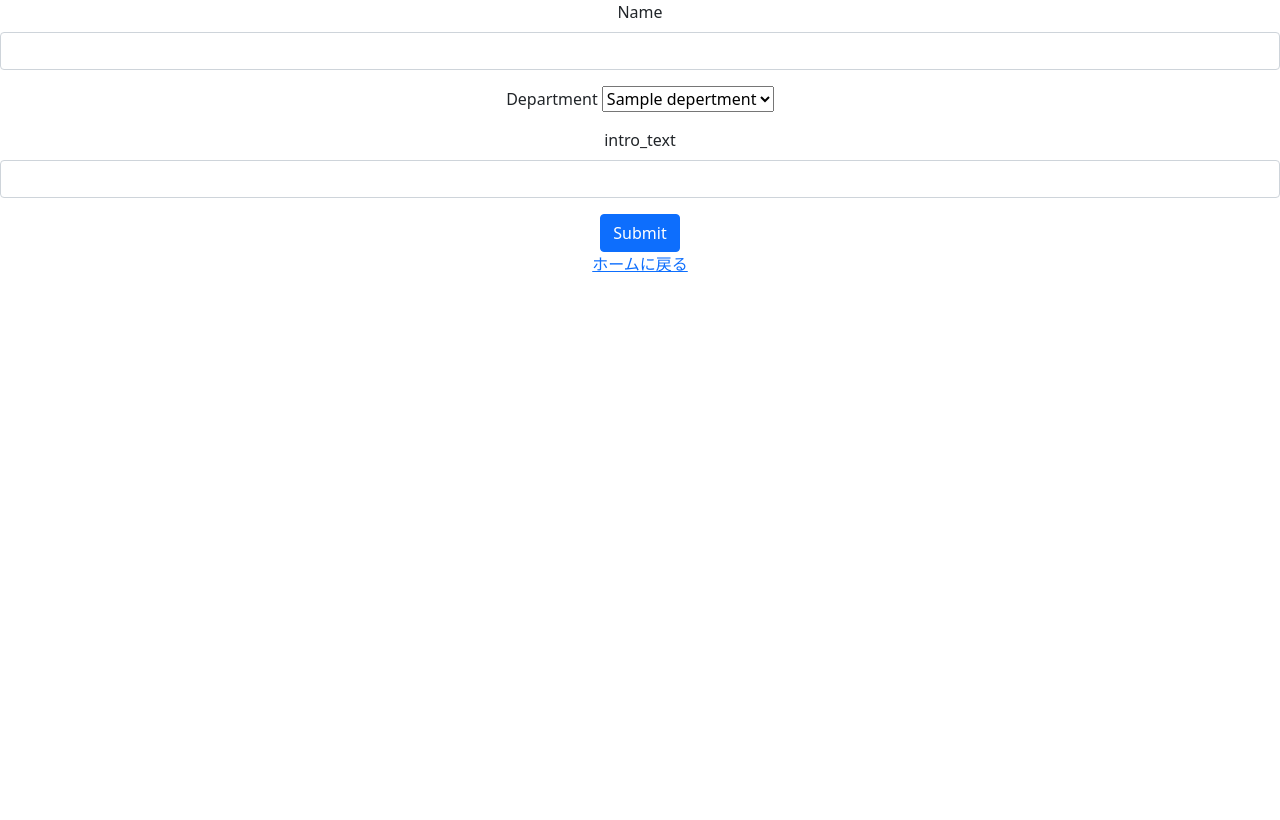
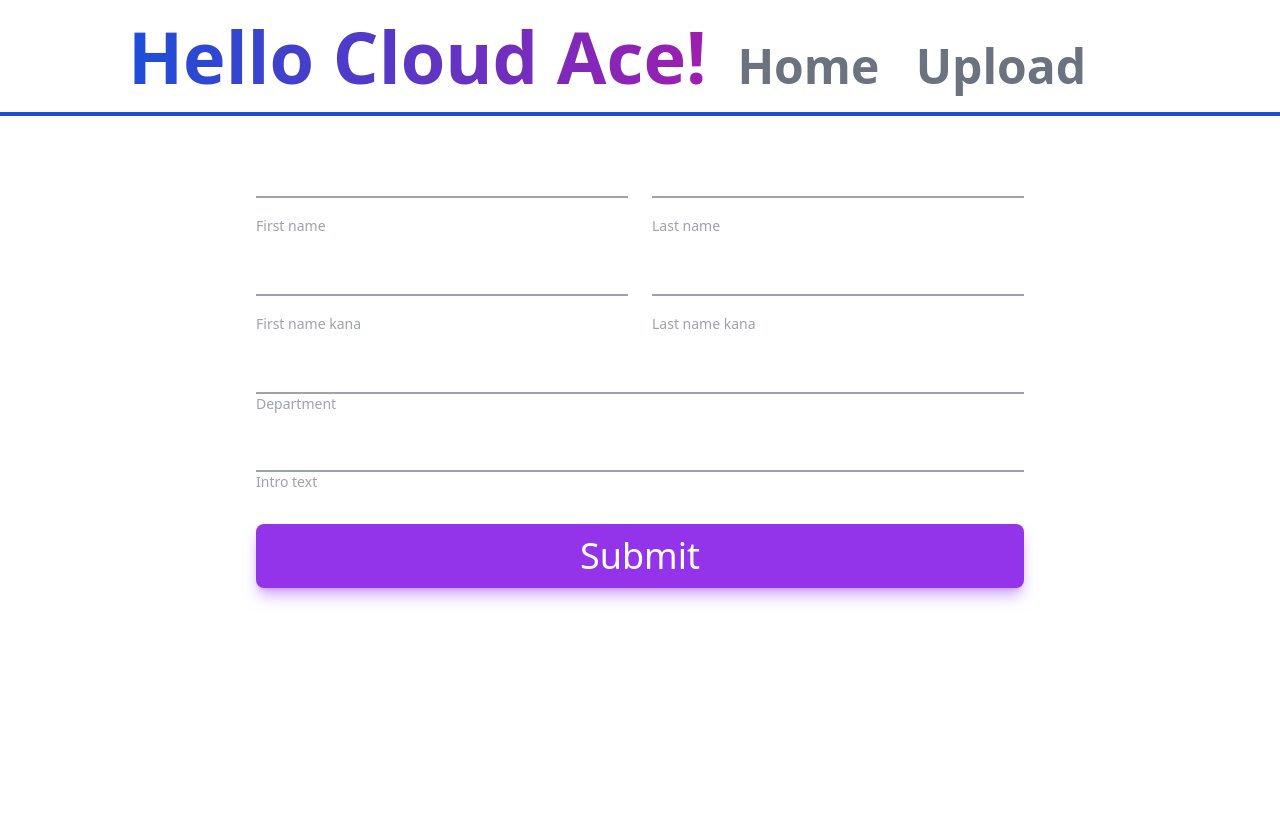
Before and after one commit to Antonnion/hello_ca, a Django app: page /upload/ in a window 1280 px wide. Before the commit the page ends 272 px from the top, so only its background shows below. Run offline with Django 4.2, Linux system fonts and the light colour scheme; tables that the repository leaves empty hold one stand-in row (values such as "Sample post"); some libraries are stand-ins or nearby versions.

Commit message:
hello_ca template include template適応

```diff
--- /dev/null
+++ b/hello_ca/hello_ca/templates/hello_ca/header.html
@@ -0,0 +1,23 @@
+<script src="https://cdn.tailwindcss.com"></script>
+
+
+<div class="mt-5 mb-10 border-b-4 border-b-blue-700">
+    <nav class="max-w-screen-lg mx-auto my-5">
+        <div class="text-5xl font-bold">
+            <span
+                class="text-7xl font-extrabold text-center bg-clip-text text-transparent bg-gradient-to-r from-blue-700 to-fuchsia-700">
+                Hello Cloud Ace!
+            </span>
+
+            <button
+                class="px-3 text-gray-500 rounded-lg ransition ease-in-out delay-150 hover:scale-110 duration-300 hover:ring ring-blue-500">
+                <a href="/">Home</a>
+            </button>
+
+            <button
+                class="px-3 text-gray-500 rounded-lg ransition ease-in-out delay-150 hover:scale-110 duration-300 hover:ring ring-blue-500">
+                <a href="{% url 'upload' %}">Upload</a>
+            </button>
+        </div>
+    </nav>
+</div>
--- a/hello_ca/hello_ca/templates/hello_ca/upload.html
+++ b/hello_ca/hello_ca/templates/hello_ca/upload.html
@@ -6,33 +6,82 @@
     <meta http-equiv="X-UA-Compatible" content="IE=edge">
     <meta name="viewport" content="width=device-width, initial-scale=1.0">
     <title>Hello Cloud Ace</title>
-    <link href="https://cdn.jsdelivr.net/npm/bootstrap@5.0.2/dist/css/bootstrap.min.css" rel="stylesheet"
-        integrity="sha384-EVSTQN3/azprG1Anm3QDgpJLIm9Nao0Yz1ztcQTwFspd3yD65VohhpuuCOmLASjC" crossorigin="anonymous">
 </head>
-<main>
-    <form class="text-center" action="/upload/" method="POST">
+
+{% load static %}
+
+<body class="h-screen">
+    {% include "./header.html" %}
+    <div class="container max-w-screen-md mx-auto m-10">
+        <form action="/upload/" method="POST" class="text-4xl">
             {% csrf_token %}
-        <div class="mb-3">
-            <label for="name" class="form-label">Name</label>
-            <input class="form-control" id="name" name="name">
+            <div class="grid my-4 md:grid-cols-2 md:gap-6">
+                <div>
+                    <input type="text" name="first_name" id="first_name"
+                        class="block w-full text-gray-900 bg-transparent border-0 border-b-2 border-gray-400 appearance-none focus:outline-none focus:ring-0 focus:border-blue-600 peer"
+                        required />
+                    <label for="first_name" class="text-sm text-gray-400">
+                        First name
+                    </label>
                 </div>
-        <p>
-            Department
-            <select name="depertment">
+                <div>
+                    <input type="text" name="last_name" id="last_name"
+                        class="block w-full text-gray-900 bg-transparent border-0 border-b-2 border-gray-400 appearance-none focus:outline-none focus:ring-0 focus:border-blue-600 peer"
+                        required />
+                    <label for="last_name" class="text-sm text-gray-400">
+                        Last name
+                    </label>
+                </div>
+            </div>
+
+            <div class="grid my-4 md:grid-cols-2 md:gap-6">
+                <div>
+                    <input type="text" name="first_name_kana" id="first_name_kana"
+                        class="block w-full text-gray-900 bg-transparent border-0 border-b-2 border-gray-400 appearance-none focus:outline-none focus:ring-0 focus:border-blue-600 peer"
+                        required />
+                    <label for="first_name_kana" class="text-sm text-gray-400">
+                        First name kana
+                    </label>
+                </div>
+                <div>
+                    <input type="text" name="last_name_kana" id="last_name_kana"
+                        class="block w-full text-gray-900 bg-transparent border-0 border-b-2 border-gray-400 appearance-none focus:outline-none focus:ring-0 focus:border-blue-600 peer"
+                        required />
+                    <label for="last_name_kana" class="text-sm text-gray-400">
+                        Last name kana
+                    </label>
+                </div>
+            </div>
+
+            <div class="grid my-4 grid-cols-1">
+                <select name="depertment"
+                    class="block w-full text-gray-900 bg-transparent border-0 border-b-2 border-gray-400 appearance-none focus:outline-none focus:ring-0 focus:border-blue-600 peer"
+                    required>
+                    <option value="" selected></option>
                     {% for depertment in depertments %}
                     <option value="{{depertment.pk}}">{{depertment.name}}</option>
                     {% endfor %}
                 </select>
-        </p>
-        <div class="mb-3">
-            <label for="intro_text" class="form-label">intro_text</label>
-            <input class="form-control" id="intro_text" name="intro_text">
+                <label for="last_name_kana" class="text-sm text-gray-400">
+                    Department
+                </label>
             </div>
-        <button type="submit" class="btn btn-primary">Submit</button>
+
+            <div class="grid my-4 grid-cols-1">
+                <input type="text" name="intro_text" id="intro_text"
+                    class="block w-full text-gray-900 bg-transparent border-0 border-b-2 border-gray-400 appearance-none focus:outline-none focus:ring-0 focus:border-blue-600 peer"
+                    required />
+                <label for="intro_text" class="text-sm text-gray-400">
+                    Intro text
+                </label>
+            </div>
+
+            <button type="submit"
+                class="my-4 h-16 text-white w-full bg-purple-600 shadow-lg shadow-purple-500/50 rounded-lg text-center">
+                Submit
+            </button>
         </form>
-    <div align="center">
-        <a href="{% url 'index' %}">ホームに戻る</a>
     </div>
-</main>
+</body>
 
 </html>
```
Also changed, not shown: hello_ca/hello_ca/templates/hello_ca/index.html (+5 -27 lines). Lines whose indentation alone changed are shown as unchanged.
